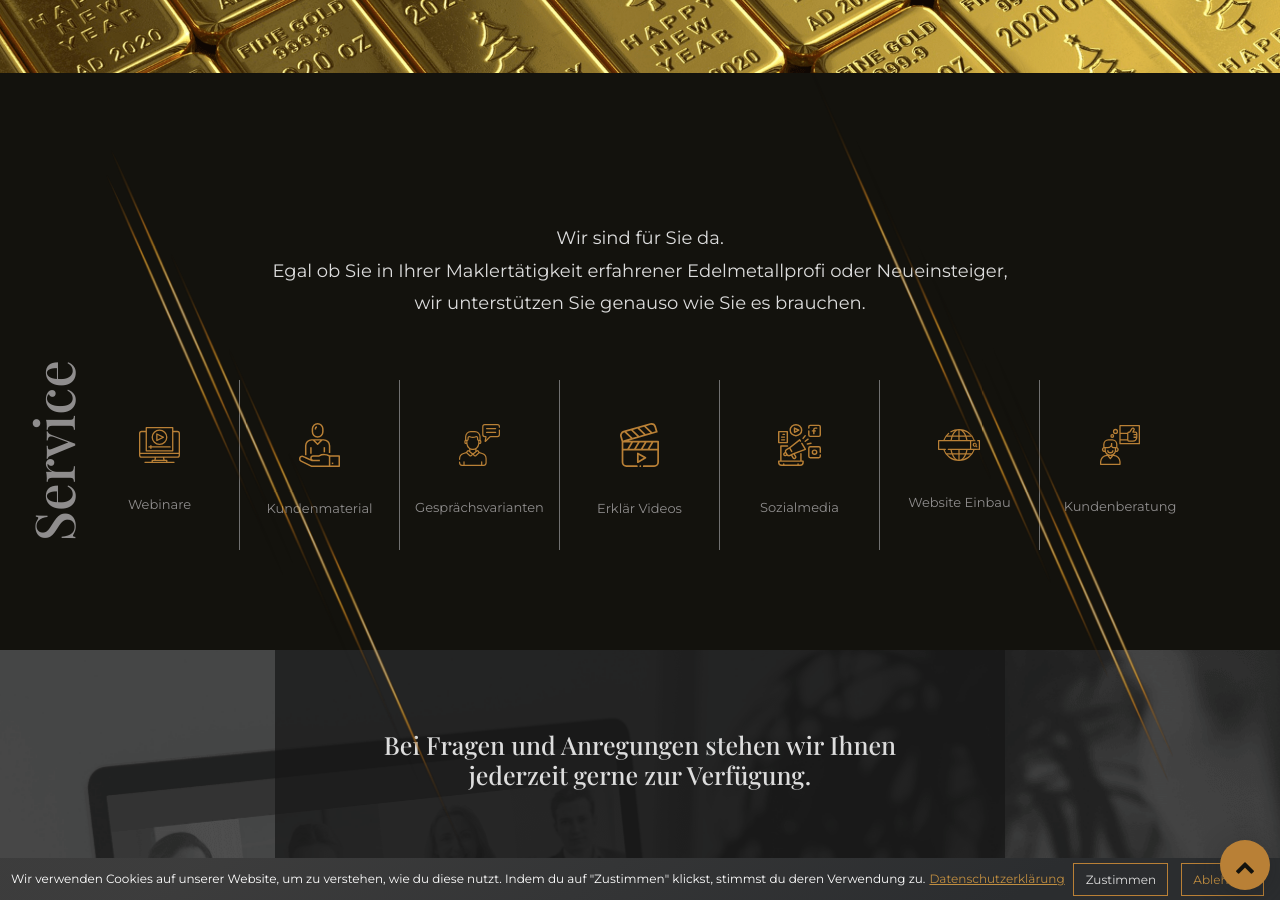
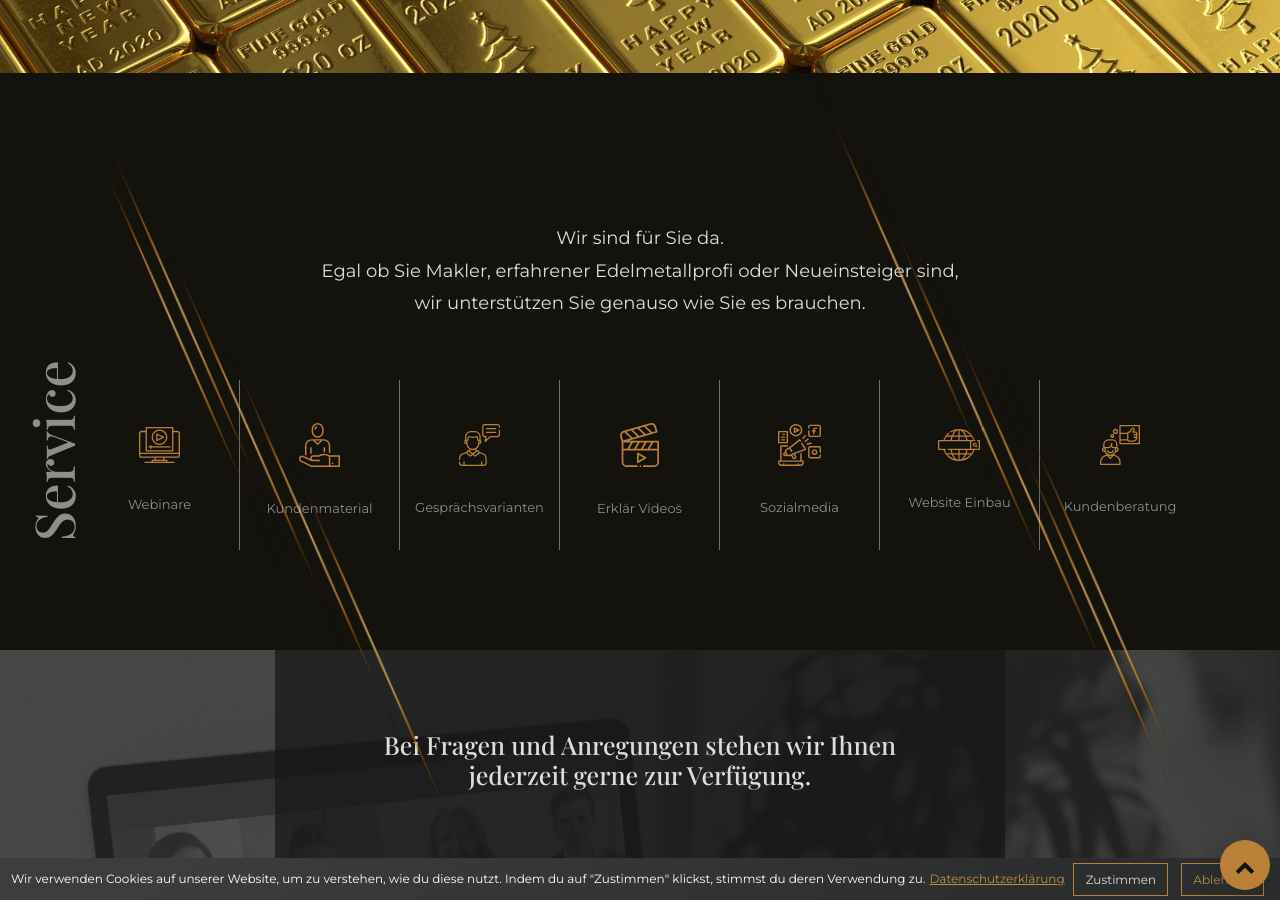
Before and after one commit to vosaul/Selim-RA, a Jekyll site: the page built from index.html, in a window 1280 px wide and 900 px high, scrolled down 2376 px. Built offline with Jekyll 4.4.1, drawn with Linux system fonts in a browser that asks for light colours; nearby versions of some CDN libraries; some web fonts are replaced; a script that is not in the unit is left out.

Commit message:
Update pages “home”

```diff
--- a/_data/home.yml
+++ b/_data/home.yml
@@ -24,8 +24,7 @@ third_box:
 service_box:
   text:
     - Wir sind für Sie da.
-    - Egal ob Sie in Ihrer Maklertätigkeit erfahrener Edelmetallprofi oder
-      Neueinsteiger,
+    - Egal ob Sie Makler, erfahrener Edelmetallprofi oder Neueinsteiger sind,
     - wir unterstützen Sie genauso wie Sie es brauchen.
   services:
     - title: Webinare
```
